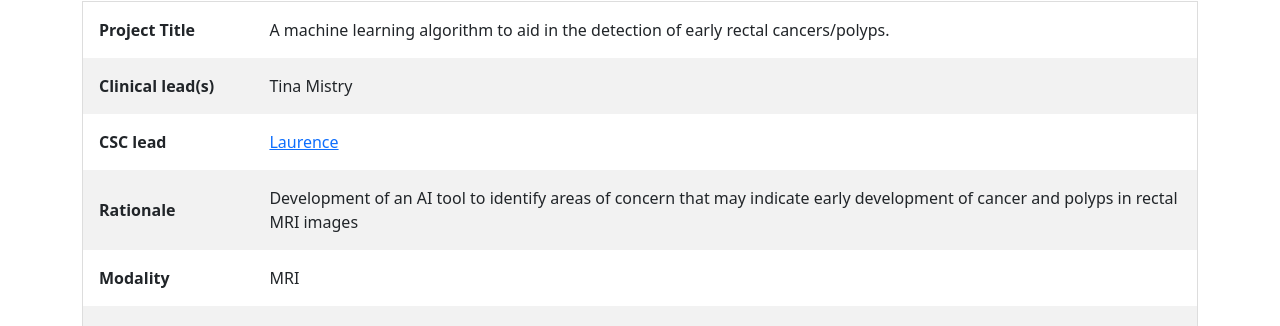
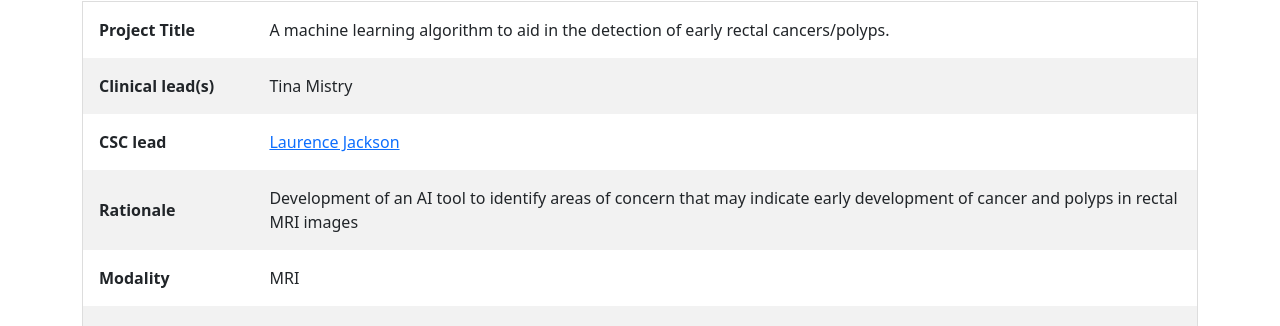
Before and after one commit to GSTT-CSC/gstt-csc-old, a Jekyll site: the page built from projects/AIC008-detection-of-early-rectal-cancers-polyps.md, in a window 1280 px wide and 900 px high. Shown: the part 409-735 px from the top of the window. Built offline with Jekyll 4.4.1, drawn with Linux system fonts in a browser that asks for light colours.

Commit message:
Updated CSC lead to have surname and link to team page
No personal page exists so link was broken

```diff
--- a/projects/AIC008-detection-of-early-rectal-cancers-polyps.md
+++ b/projects/AIC008-detection-of-early-rectal-cancers-polyps.md
@@ -8,7 +8,7 @@ description: What we'll do, are doing, have done
 
 | <b>Project Title</b> | A machine learning algorithm to aid in the detection of early rectal cancers/polyps.  |
 | <b>Clinical lead(s)</b> | Tina Mistry |
-| <b>CSC lead</b> | [Laurence](/team/laurence.html) |
+| <b>CSC lead</b> | [Laurence Jackson](/team.html) |
 | <b>Rationale</b> | Development of an AI tool to identify areas of concern that may indicate early development of cancer and polyps in rectal MRI images |
 | <b>Modality</b> | MRI |
 | <b>Pathology</b> | Rectal cancer/polyps |
```
